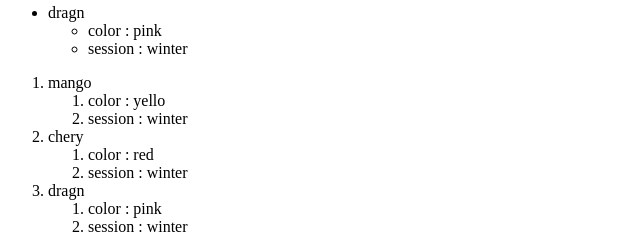
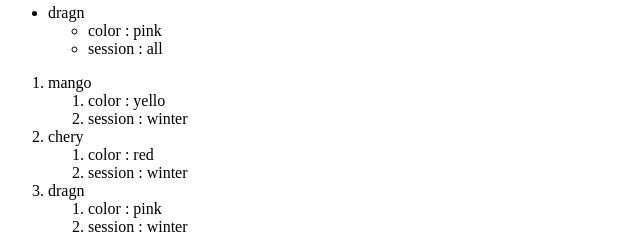
Before and after one commit to UtkarshaNerle/Internship-program, a plain HTML site: page head.html in a window 1280 px wide. Shown: the part 544-778 px from the top of the page, 0-640 px from the left. Drawn offline with Linux system fonts and the light colour scheme.

```diff
--- a/head.html
+++ b/head.html
@@ -41,7 +41,7 @@
             <li>dragn</li>
             <ul>
                 <li>color : pink</li>
-                <li>session : winter</li>
+                <li>session : all</li>
             </ul>
         </ul>
 
```
